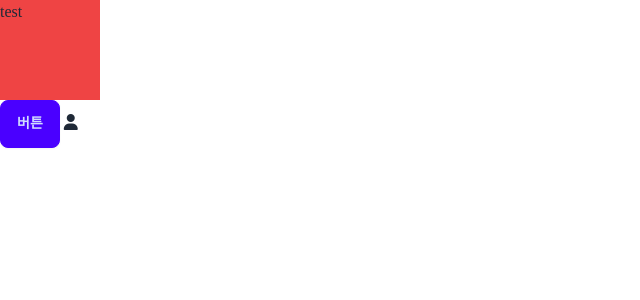
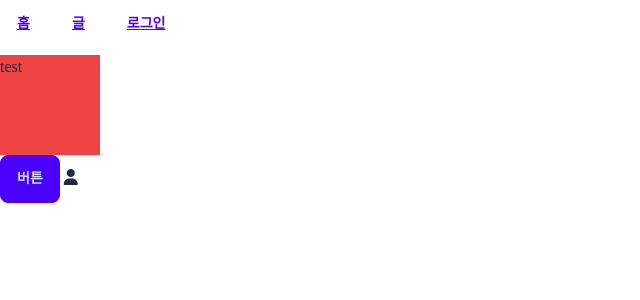
Before and after one commit to mabyoungg/spring-boot-sveltekit-board-front, a SvelteKit app: page / in a window 1280 px wide. Shown: the top 300 px of the page, without its empty margins (0-640 px from the left). Built offline with nearby package versions, Linux system fonts and the light colour scheme; a web font is replaced by a local one.

Commit message:
feat: 메인 페이지 레이아웃

```diff
--- a/src/routes/+layout.svelte
+++ b/src/routes/+layout.svelte
@@ -1,8 +1,41 @@
 <script lang="ts">
+	import rq from '$lib/rq/rq.svelte';
 	import '$lib/app.css';
 	const { children } = $props();
 </script>
 
+<header class="flex">
+	<ul class="flex gap-2">
+		<li>
+			<a href="/" class="btn btn-link">홈</a>
+		</li>
+		<li>
+			<a href="/post/list" class="btn btn-link">글</a>
+		</li>
+		{#if rq.isLogout()}
+			<li>
+				<a href="/member/login" class="btn btn-link">로그인</a>
+			</li>
+		{/if}
+		{#if rq.isLogin()}
+			<li>
+				<a href="/post/myList" class="btn btn-link">내글</a>
+			</li>
+			<li>
+				<button on:click={() => rq.logout()} class="btn btn-link">로그아웃</button>
+			</li>
+		{/if}
+	</ul>
+
+	<div class="flex-1"></div>
+
+	<div>
+		<a href="/member/me" class="btn btn-link">
+			{rq.member.username}
+		</a>
+	</div>
+</header>
+
 <main>
 	{@render children()}
 </main>
```
